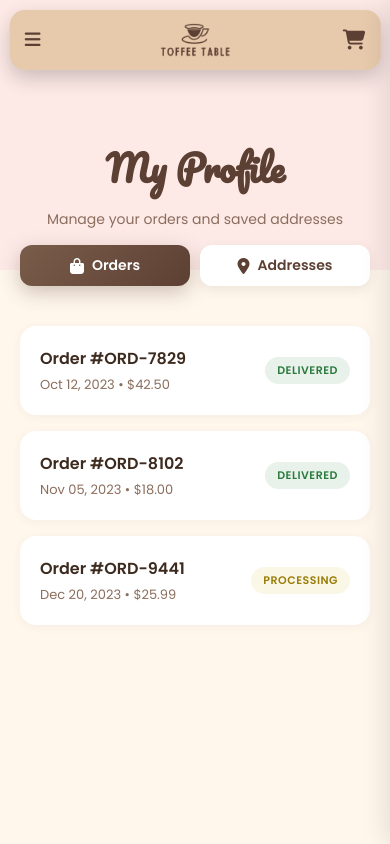
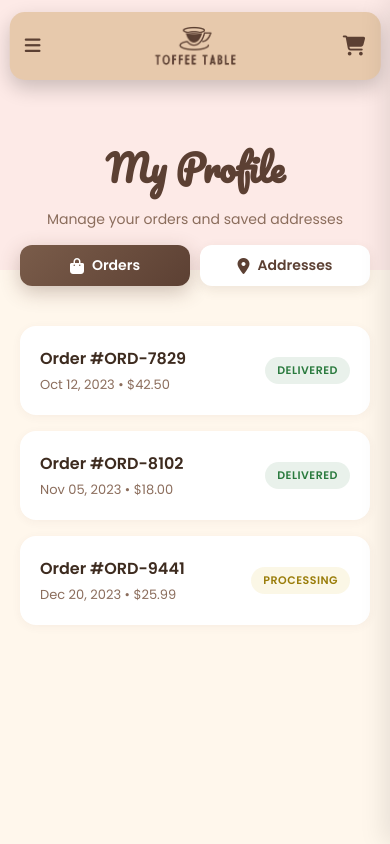
Before and after one commit to Shibi404/toffeetable, a React (Vite) app in the folder frontend/: page /profile in a window 390 px wide. Shown: the top 844 px of the page. Built offline with nearby package versions, Linux system fonts and the light colour scheme.

Commit message:
ToffeeTable: Slightly increase the navbar height and icon size in mobile view

```diff
--- a/frontend/src/styles/navbar.css
+++ b/frontend/src/styles/navbar.css
@@ -304,9 +304,9 @@
 @media (max-width: 768px) {
   #navbar {
     padding: 0 15px;
-    height: 60px; /* Increased height */
-    width: 95%;   /* Bolder presence */
-    top: 10px;
+    height: 68px; /* Increased for better presence */
+    width: 95%;
+    top: 12px;
     border-radius: 15px;
   }
 
@@ -326,7 +326,7 @@
   }
 
   #logo img {
-    height: 34px; /* Scaled logo */
+    height: 40px; /* Increased for better presence */
   }
 
   #nav-icons {
```
